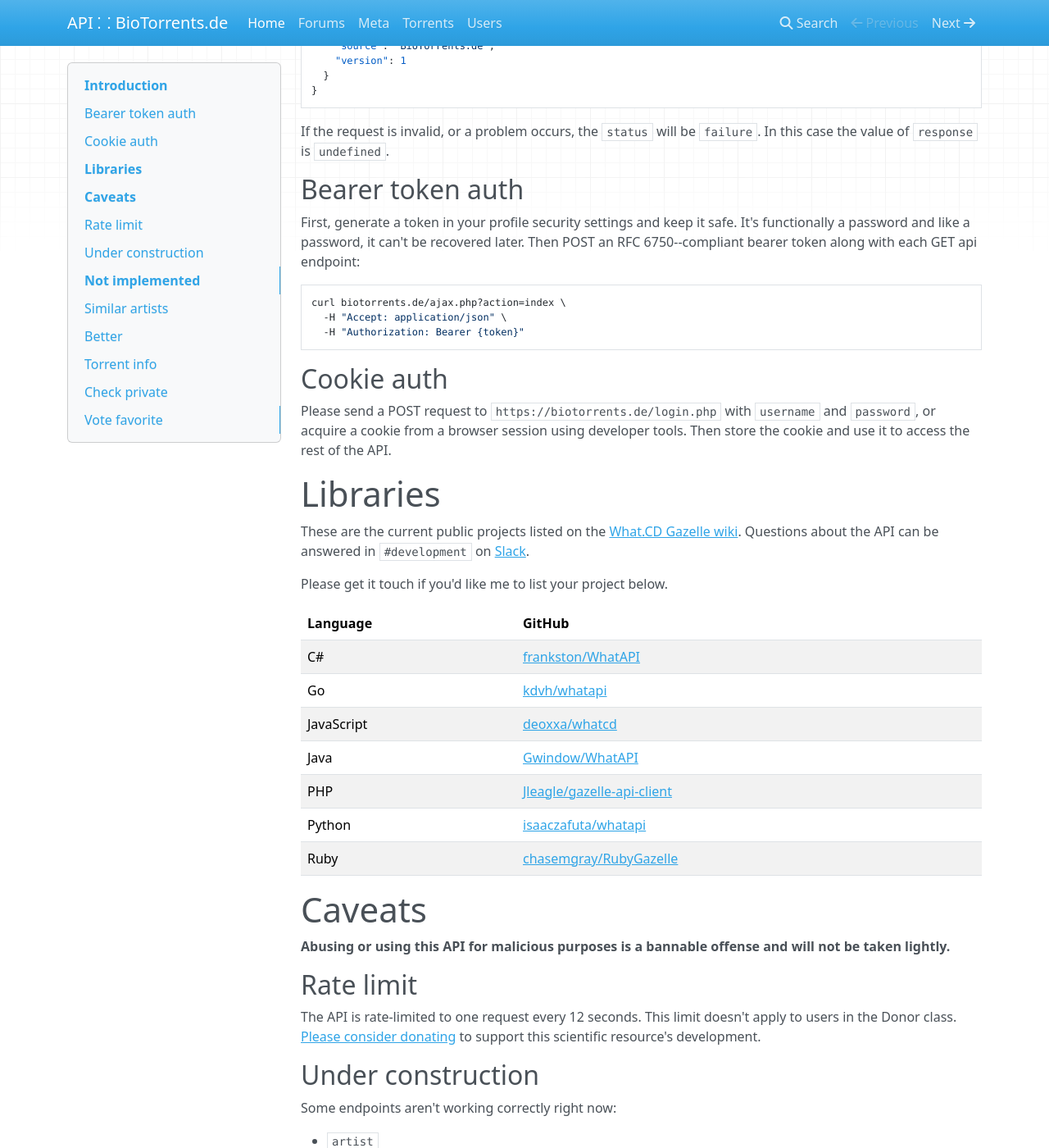
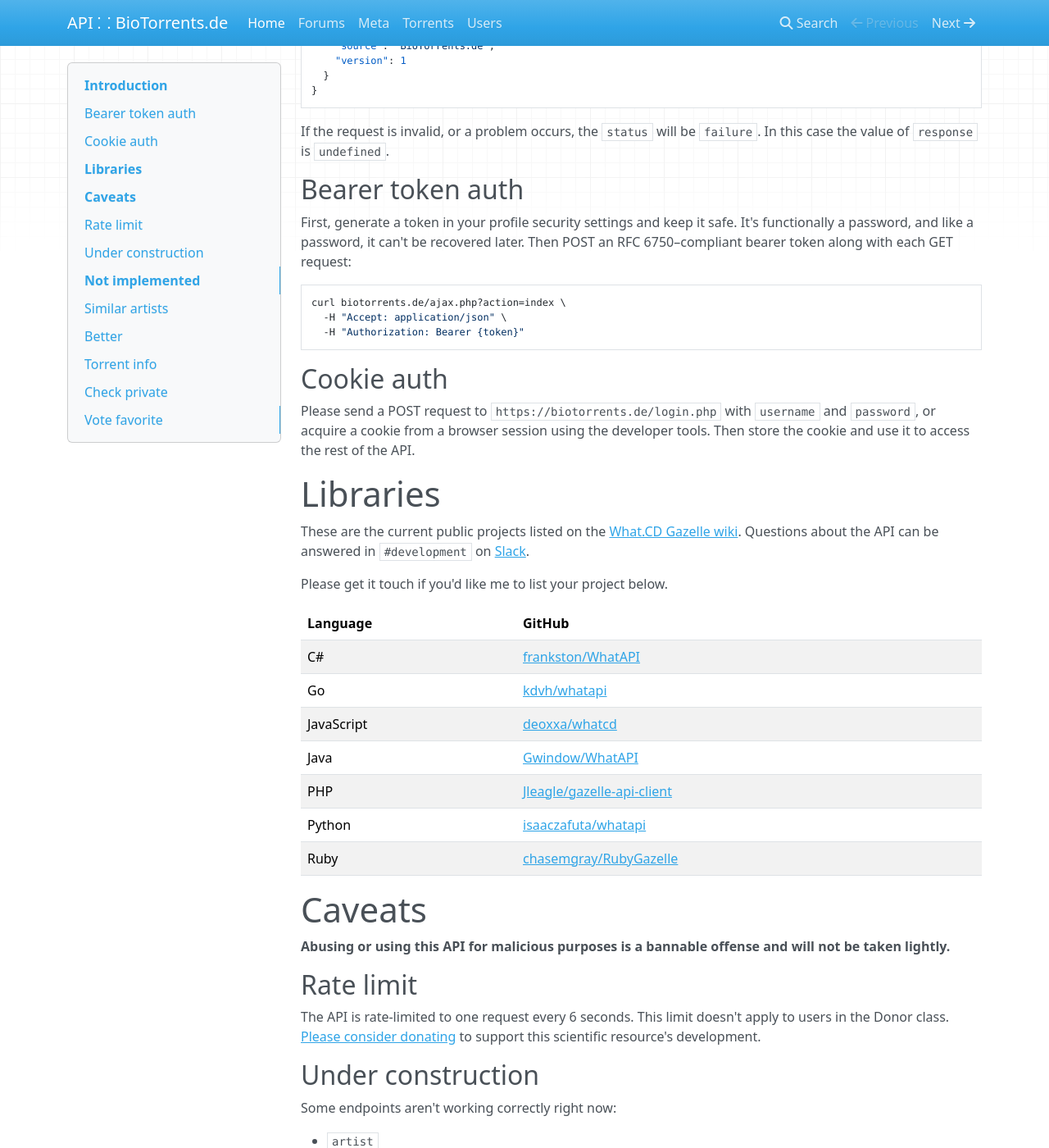
Before and after one commit to biotorrents/documentation, an MkDocs documentation site: the page built from docs/index.md, in a window 1280 px wide and 1400 px high, scrolled down 392 px. Shown: the whole window at 82% size. Built offline with MkDocs 1.6.1, drawn with Linux system fonts in a browser that asks for light colours; nearby versions of some CDN libraries.

Commit message:
Minor grammar fixes

````diff
--- a/docs/index.md
+++ b/docs/index.md
@@ -30,8 +30,8 @@ In this case the value of `response` is `undefined`.
 ## Bearer token auth
 
 First, generate a token in your profile security settings and keep it safe.
-It's functionally a password and like a password, it can't be recovered later.
-Then POST an RFC 6750--compliant bearer token along with each GET api endpoint:
+It's functionally a password, and like a password, it can't be recovered later.
+Then POST an RFC 6750–compliant bearer token along with each GET request:
 
 ```sh
 curl biotorrents.de/ajax.php?action=index \
@@ -43,7 +43,7 @@ curl biotorrents.de/ajax.php?action=index \
 ## Cookie auth
 
 Please send a POST request to `https://biotorrents.de/login.php` with `username` and `password`,
-or acquire a cookie from a browser session using developer tools.
+or acquire a cookie from a browser session using the developer tools.
 Then store the cookie and use it to access the rest of the API.
 
 
@@ -75,7 +75,7 @@ Please get it touch if you'd like me to list your project below.
 
 ## Rate limit
 
-The API is rate-limited to one request every 12 seconds.
+The API is rate-limited to one request every 6 seconds.
 This limit doesn't apply to users in the Donor class.
 [Please consider donating](https://www.patreon.com/biotorrents)
 to support this scientific resource's development.
````
